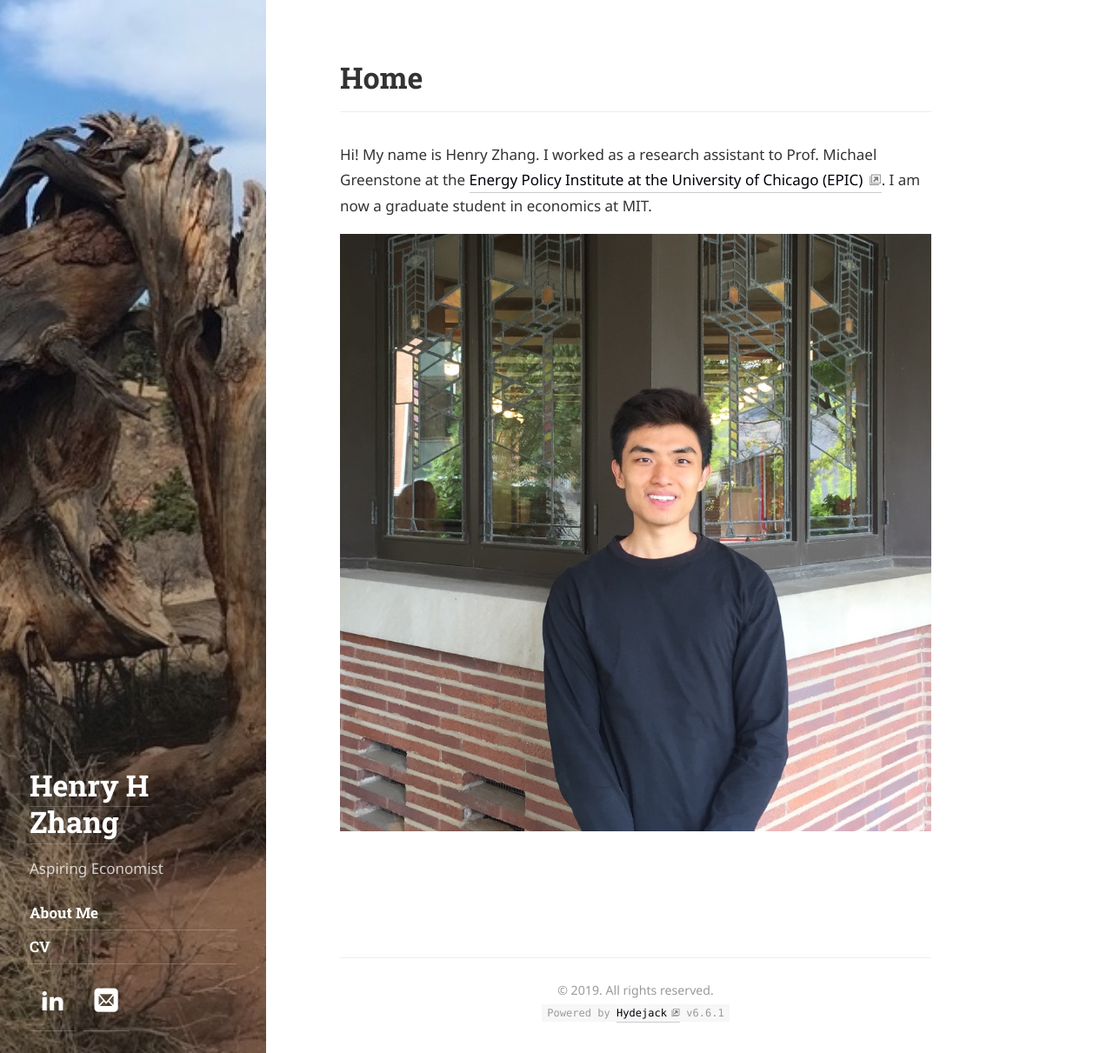
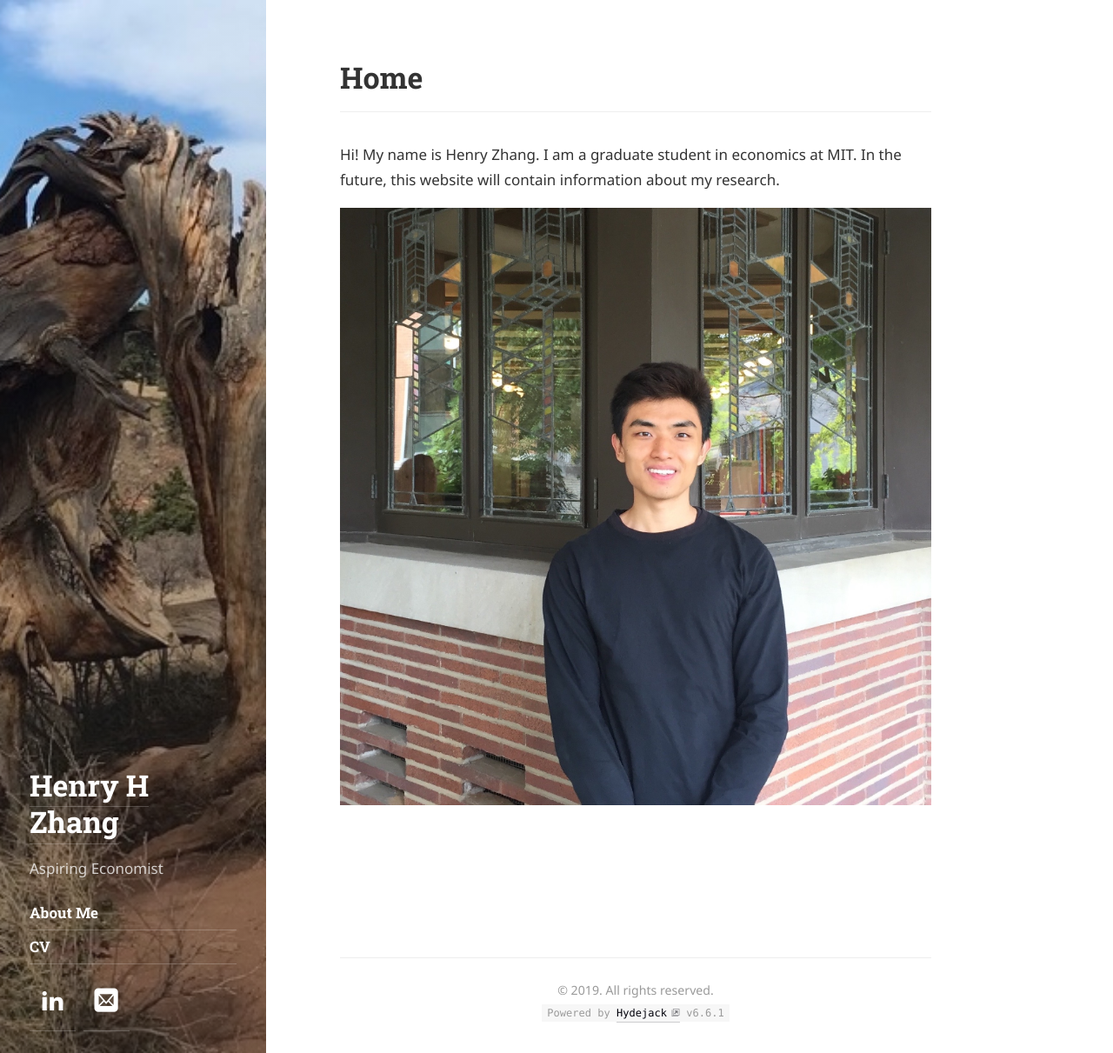
Before and after one commit to verklighet/verklighet.github.io, a Jekyll site: the page built from index.html, in a window 1280 px wide and 1211 px high. Shown: the whole window at 87% size. Built offline with Jekyll 4.4.1, drawn with Linux system fonts in a browser that asks for light colours; some web fonts are replaced; the list of posts is cut into pages by our own code.

Commit message:
cleaning info

```diff
--- a/about.html
+++ b/about.html
@@ -4,4 +4,4 @@ title: About Me
 menu: true
 order: 2
 ---
-<p>I graduated from Swarthmore College with a BA in mathematics and economics in 2017. Then I served as a Pre-Doctoral Fellow at the Energy Policy Institute at the University of Chicago, where I worked on many academic research projects and policy projects for <a href="https://www.michaelgreenstone.com/">Prof. Michael Greenstone</a>. I am now studying in the PhD program in economics at MIT and I aspire to become a professor.</p>
+<p>I graduated from Swarthmore College with a BA in mathematics and economics in 2017. Then I served as a Pre-Doctoral Fellow at the Energy Policy Institute at the University of Chicago, where I worked on many academic research projects and policy projects for <a href="https://www.michaelgreenstone.com/">Prof. Michael Greenstone</a>. I am now a first-year student in MIT's PhD program in economics, and I aspire to become a professor.</p>
--- a/index.html
+++ b/index.html
@@ -3,7 +3,7 @@ layout: page
 title: Home
 order: 1
 ---
-<p>Hi! My name is Henry Zhang. I worked as a research assistant to Prof. Michael Greenstone at the <a href="https://epic.uchicago.edu/">Energy Policy Institute at the University of Chicago (EPIC)</a>. I am now a graduate student in economics at MIT.
+<p>Hi! My name is Henry Zhang. I am a graduate student in economics at MIT. In the future, this website will contain information about my research.
 <p>
 <div style="position:relative;padding-top:101%;">
 	<img src="assets/img/headshot_robiehouse.jpg" alt="Henry Zhang"
```
Also changed, not shown: 1 other file.
